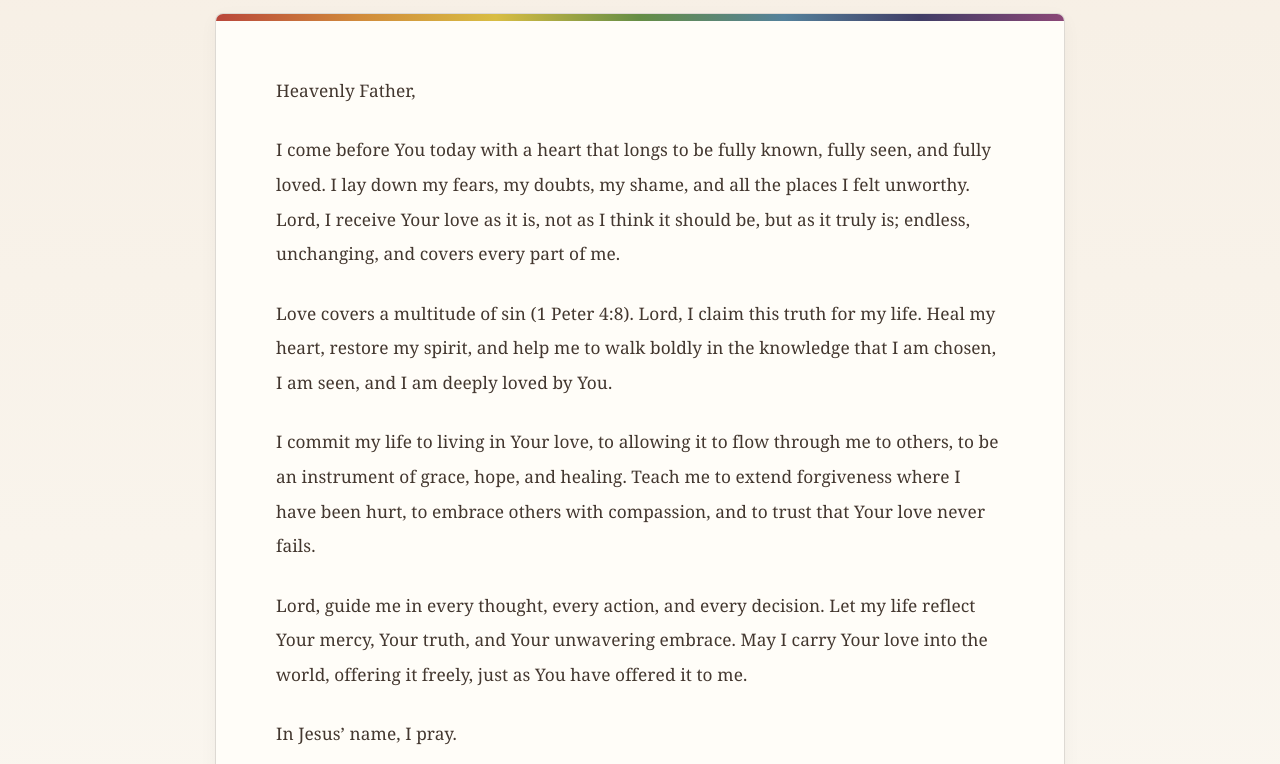
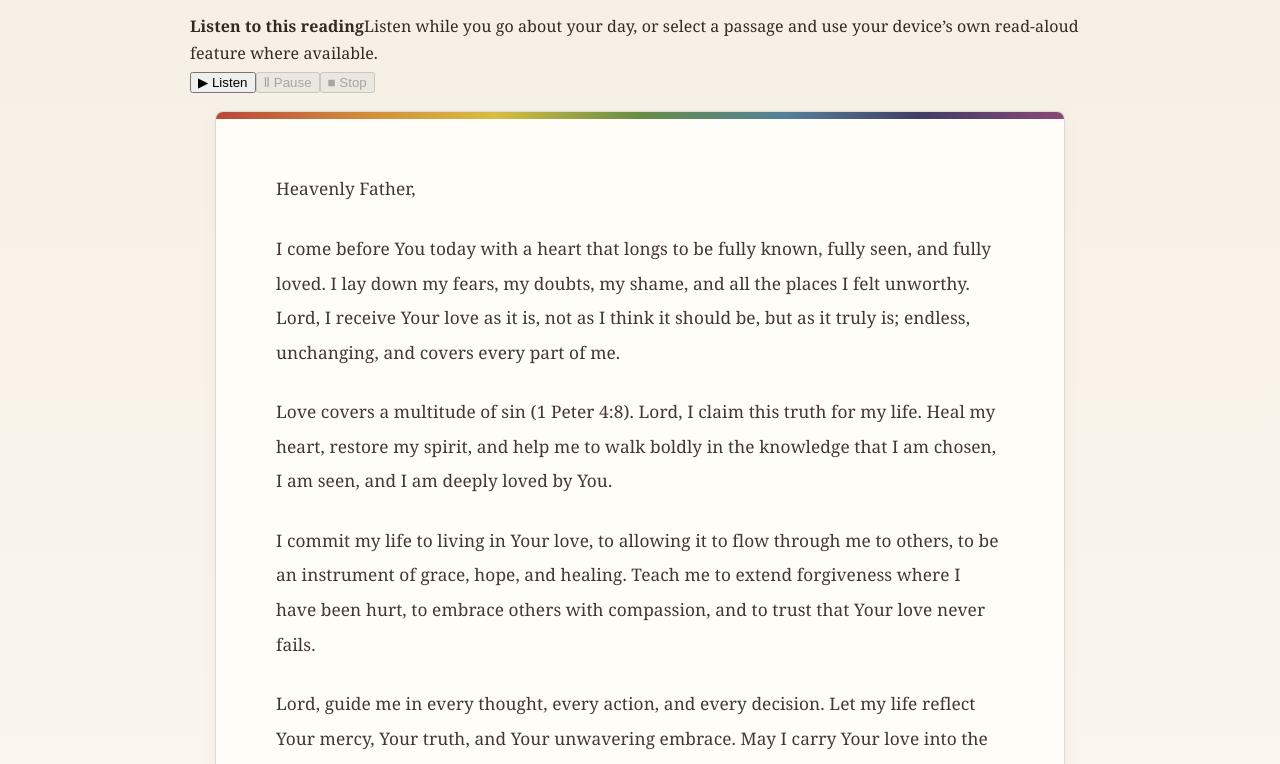
Before and after one commit to brad-hobbswd/love-that-covers-lgbtqia, a plain HTML site: page prayer.html in a window 1280 px wide. Shown: the part 336-1100 px from the top of the page. Drawn offline with nearby package versions, Linux system fonts and the light colour scheme.

Commit message:
Add listen controls to reading page

```diff
--- a/prayer.html
+++ b/prayer.html
@@ -58,5 +58,5 @@
 </main>
 <div id="footer"></div>
 <script>fetch('/love-that-covers-lgbtqia/layout.html').then(res=>res.text()).then(data=>{const parser=new DOMParser();const doc=parser.parseFromString(data,'text/html');document.getElementById('header').innerHTML=doc.querySelector('#site-header').innerHTML;document.getElementById('footer').innerHTML=doc.querySelector('#site-footer').innerHTML;});</script>
-</body>
+<script src="reading-tools.js" defer></script></body>
 </html>
```
